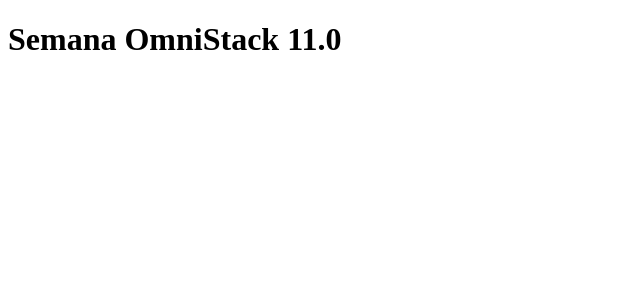
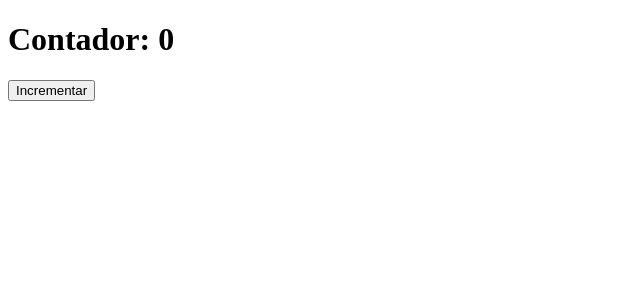
Before and after one commit to Alex-Xavier/Semana-OmniStack-11, a React (Create React App) app in the folder frontend/: page / in a window 1280 px wide. Shown: the top 300 px of the page, without its empty margins (0-640 px from the left). Built offline with nearby package versions, Linux system fonts and the light colour scheme.

Commit message:
Aprendendo sobre JSX + Propriedade + Imutabilidade

```diff
--- a/frontend/src/App.js
+++ b/frontend/src/App.js
@@ -1,11 +1,18 @@
-import React from 'react'
+import React, { useState } from 'react'
 import Header from './Header'
 
 function App() {
+  const [counter, setCounter] = useState(0)
+
+  function increment() {
+    setCounter(counter + 1)
+  }
+
   return (
-    <Header>
-      Semana OmniStack 11.0
-    </Header>
+    <div>
+      <Header>Contador: {counter}</Header>
+      <button onClick={increment}>Incrementar</button>
+    </div>
   )
 }
 
```
